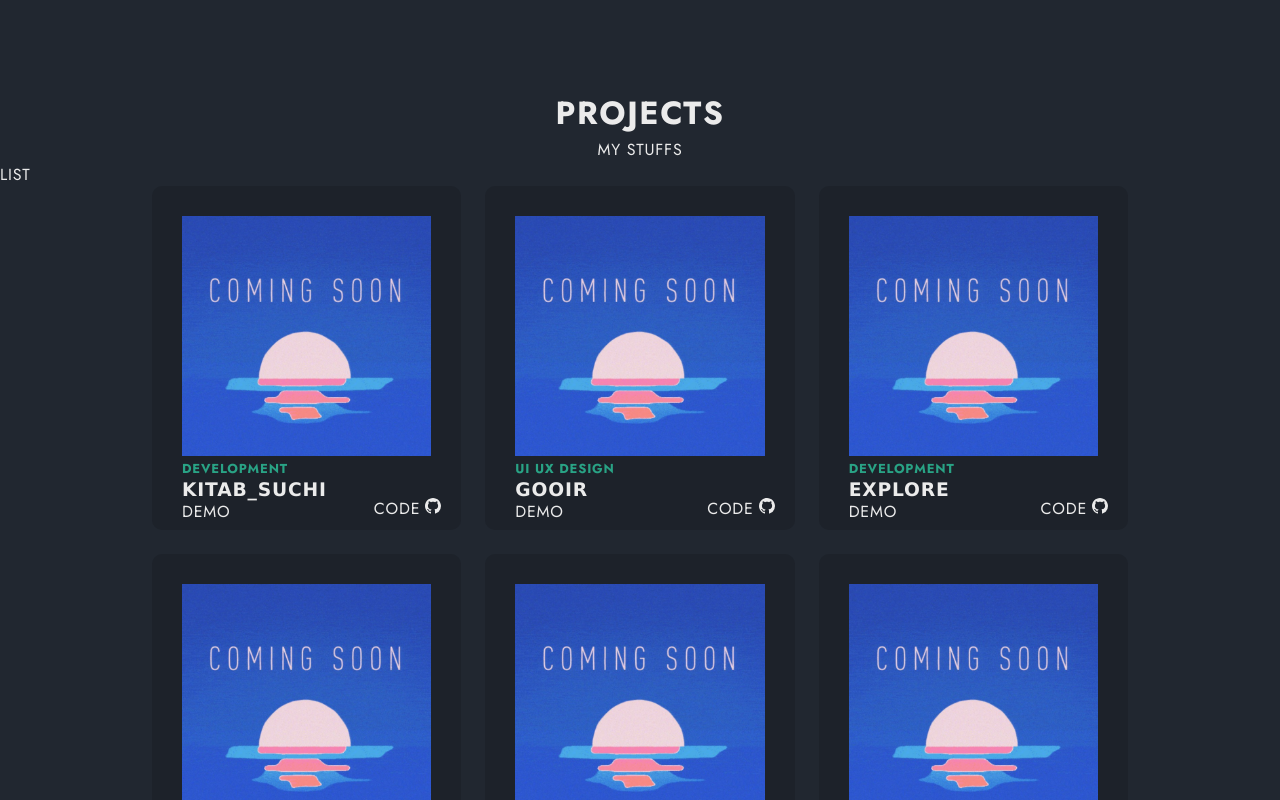
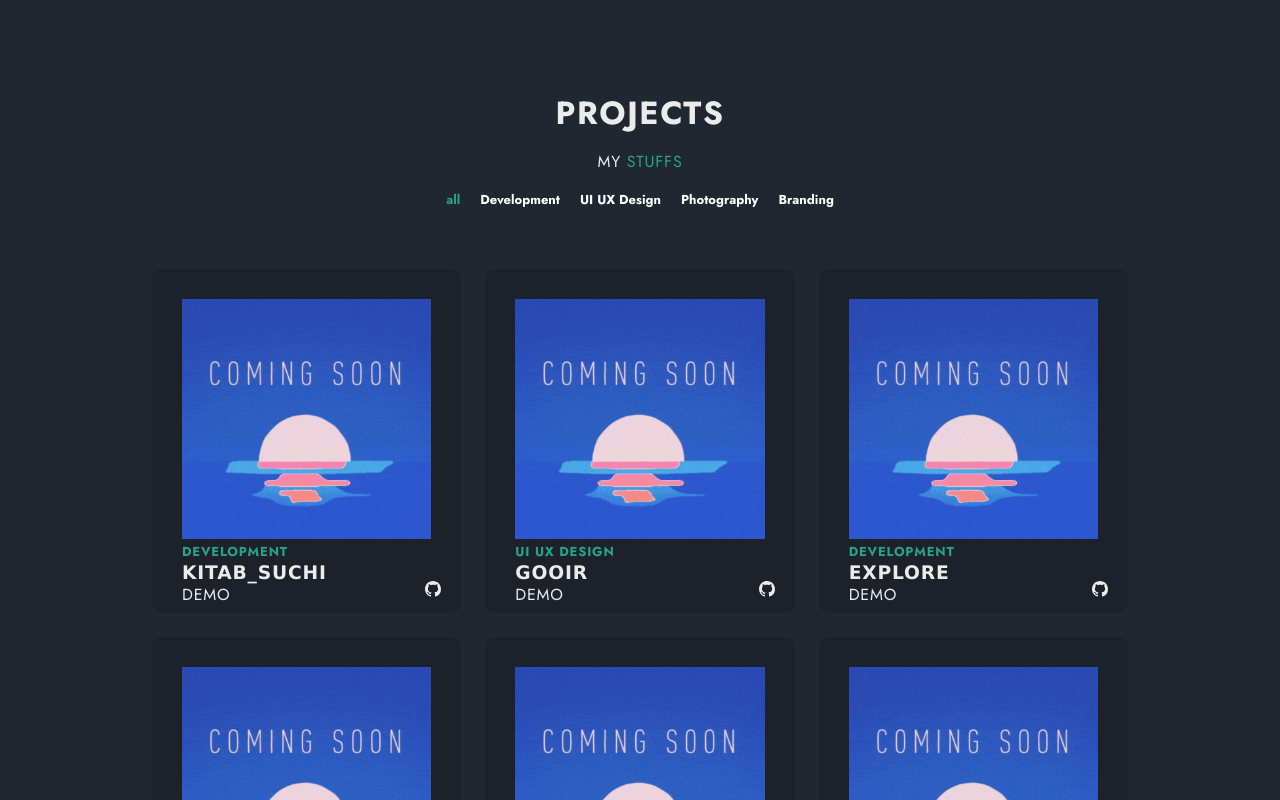
Before and after one commit to sandeepsz/mywebsite, a React (Vite) app: page /#home in a window 1280 px wide. Shown: the part 760-1560 px from the top of the page. Built offline with nearby package versions, Linux system fonts and the light colour scheme.

Commit message:
updated some features

```diff
--- a/index.html
+++ b/index.html
@@ -3,6 +3,7 @@
   <head>
     <meta charset="UTF-8" />
     <meta name="viewport" content="width=device-width, initial-scale=1.0" />
+    <link rel="shortcut icon" href="./src/assets/title.png" />
     <title>Sandip Nepali</title>
   </head>
   <body>
--- a/package.json
+++ b/package.json
@@ -9,6 +9,7 @@
     "preview": "vite preview"
   },
   "dependencies": {
+    "framer-motion": "^10.10.0",
     "react": "^18.2.0",
     "react-dom": "^18.2.0",
     "react-icons": "^4.7.1",
--- a/src/App.css
+++ b/src/App.css
@@ -62,6 +62,7 @@
 
 .light-theme {
   --text-color:rgb(50, 50, 50);
+  --secondary-color: rgb(50, 50, 50);
   --title-color: #262626;
   --bg-color: #f0ebe3;
   --bg-color-alt: rgba(255,255,255,1);
--- a/src/Data.jsx
+++ b/src/Data.jsx
@@ -1,8 +1,4 @@
 import Project1 from "./assets/project1.jpeg"
-// import Project2 from "./assets/project2.jpg"
-// import Project3 from "./assets/project3.jpeg"
-// import Project4 from "./assets/project4.jpeg"
-// import Project5 from "./assets/project5.jpg"
 import Coming from "./assets/cm.jpg"
 // import Project6 from "./assets/project6.jpg"
 export const links = [
@@ -35,49 +31,50 @@ export const projects = [
     img: Coming,
     category: 'Development',
     title: 'Kitab_Suchi',
-    description:
-      'Lorem ipsum dolor sit amet, consectetur adipiscing elit, sed do eiusmod tempor incididunt ut labore et dolore.',
+    link: 'https://www.youtube.com/',
+    demo : "Demo"
   },
   {
     id: 2,
     img:  Coming ,
     category: 'UI UX Design',
     title: 'Gooir',
-    description:
-      'Lorem ipsum dolor sit amet, consectetur adipiscing elit, sed do eiusmod tempor incididunt ut labore et dolore.',
+    link: 'https://www.youtube.com/',
+    demo : "Demo"
   },
   {
     id: 3,
     img:  Coming,
     category: 'Development',
     title: 'Explore',
-    description:
-      'Lorem ipsum dolor sit amet, consectetur adipiscing elit, sed do eiusmod tempor incididunt ut labore et dolore.',
+    link: 'https://www.youtube.com/',
+    demo : "Demo"
   },
   {
     id: 4,
     img:  Coming,
     category: 'Photography',
     title: 'Mozar',
-    description:
-      'Lorem ipsum dolor sit amet, consectetur adipiscing elit, sed do eiusmod tempor incididunt ut labore et dolore.',
+    link: 'https://www.youtube.com/',
+    demo : "Demo"
   },
   {
     id: 5,
     img: Coming,
     category: 'Development',
     title: 'Stay Fit',
-    description:
-      'Lorem ipsum dolor sit amet, consectetur adipiscing elit, sed do eiusmod tempor incididunt ut labore et dolore.',
+    link: 'https://www.youtube.com/',
+    demo : "Demo"
   },
   {
     id: 6,
     img:  Coming,
     category: 'Branding',
     title: 'Kana',
-    description:
-      'Lorem ipsum dolor sit amet, consectetur adipiscing elit, sed do eiusmod tempor incididunt ut labore et dolore.',
+    link: 'https://www.youtube.com/',
+    demo : "Demo"
   },
+
 ];
 
 export const cv = [
@@ -86,9 +83,6 @@ export const cv = [
     title: 'CoderHouse Courses',
     subtitle: 'Backend Programming',
     date: '2014 - 2016',
-    description:
-      'Lorem ipsum dolor sit amet, consectetur adipiscing elit, sed do eiusmod tempor incididunt ut labore et dolore magna aliqua.',
-    category: 'education',
   },
 
   {
@@ -96,9 +90,6 @@ export const cv = [
     title: 'Lviv National Academy of Arts',
     subtitle: 'Faculty of Design',
     date: '2012 - 2014',
-    description:
-      'Lorem ipsum dolor sit amet, consectetur adipiscing elit, sed do eiusmod tempor incididunt ut labore et dolore magna aliqua.',
-    category: 'education',
   },
 
   {
@@ -106,9 +97,7 @@ export const cv = [
     title: 'IT Future',
     subtitle: 'High School',
     date: '2010 - 2012',
-    description:
-      'Lorem ipsum dolor sit amet, consectetur adipiscing elit, sed do eiusmod tempor incididunt ut labore et dolore magna aliqua.',
-    category: 'education',
+
   },
 
   {
@@ -116,9 +105,6 @@ export const cv = [
     title: 'UI Head & Manager',
     subtitle: 'Soft Tech Inc.',
     date: '2020 - PRESENT',
-    description:
-      'Lorem ipsum dolor sit amet, consectetur adipiscing elit, sed do eiusmod tempor incididunt ut labore et dolore magna aliqua.',
-    category: 'experience',
   },
 
   {
@@ -126,9 +112,6 @@ export const cv = [
     title: 'UI / UX Specialist',
     subtitle: 'Kana Design Studio',
     date: '2018 - 2020',
-    description:
-      'Lorem ipsum dolor sit amet, consectetur adipiscing elit, sed do eiusmod tempor incididunt ut labore et dolore magna aliqua.',
-    category: 'experience',
   },
 
   {
@@ -136,8 +119,5 @@ export const cv = [
     title: 'Plugins Developer',
     subtitle: 'Fiverr.com',
     date: '2016 - 2018',
-    description:
-      'Lorem ipsum dolor sit amet, consectetur adipiscing elit, sed do eiusmod tempor incididunt ut labore et dolore magna aliqua.',
-    category: 'experience',
   },
 ];
--- a/src/components/header/Header.jsx
+++ b/src/components/header/Header.jsx
@@ -65,7 +65,7 @@ const Header = () => {
                     spy={true}
                     hashSpy={true}
                     smooth={true}
-                    offset={-150}
+                    offset={-100}
                     duration={500}
                     onClick={() => setShowMenu(!showMenu)}
                   >
--- a/src/components/project/Items.jsx
+++ b/src/components/project/Items.jsx
@@ -1,31 +1,38 @@
-import React from 'react';
+import React from "react";
 import { GoMarkGithub } from "react-icons/go";
+import { motion } from "framer-motion";
 
-const Items = ({projectsItems}) => {
+const Items = ({ projectsItems }) => {
   return (
     <>
-      {projectsItems.map((projectsItems)=>{
-        const {id, img, category, title , description} = projectsItems;
-        return(
-          <div className='project__items card card-two'>
-            <div className='project__img__wrapper'>
-              <img src={img} alt="" className='project__img'/>
+      {projectsItems.map((projectsItems) => {
+        const { id, img, category, title, demo, link } = projectsItems;
+        return (
+          <motion.div
+            layout
+            animate={{ opacity: 1, scale: 1 }}
+            initial={{ opacity: 0.8, scale: 0.6 }}
+            exit = {{opacity: 0.8, scale: 0.6}}
+
+            className="project__items card card-two"
+            key={id}
+          >
+            <div className="project__img__wrapper">
+              <img src={img} alt="" className="project__img" />
             </div>
-            <span className='project__category '>{category}</span>
-            <h3 className='project__title'>{title}</h3>
-            <a href='' className='link'>
-              Code
-              <GoMarkGithub style={{marginLeft:"5px"}}/>
+            <span className="project__category ">{category}</span>
+            <h3 className="project__title">{title}</h3>
+            <a href= '' className="link">
+              <GoMarkGithub style={{ marginLeft: "5px" }} />
             </a>
-            <a href='' className='link2'>
-              Demo
+            <a href={link} className="link2">
+              {demo}
             </a>
-
-          </div>
-        )
+          </motion.div>
+        );
       })}
     </>
-  )
-}
+  );
+};
 
-export default Items
+export default Items;
--- a/src/components/project/List.jsx
+++ b/src/components/project/List.jsx
@@ -1,11 +1,28 @@
-import React from 'react'
+import React, { useState } from "react";
 
-const List = () => {
+const List = ({ list, filterItems }) => {
+  const [active, setActive] = useState(0);
+
   return (
-    <div>
-      List
+    <div className="projects__list">
+      {list.map((category, index) => {
+        return (
+          <button
+            className={`${
+              active === index ? 'active-work' : ''
+            } projects__list-item`}
+            key={index}
+            onClick={() => {
+              setActive(index);
+              filterItems(category);
+            }}
+          >
+            {category}
+          </button>
+        );
+      })}
     </div>
-  )
-}
+  );
+};
 
-export default List
+export default List;
--- a/src/components/project/Projects.jsx
+++ b/src/components/project/Projects.jsx
@@ -1,24 +1,45 @@
-import React, { useState } from 'react'
+import React, { useState } from "react";
 import "./projects.css";
 import List from "./List";
 import Items from "./Items";
-import { projects} from "../../Data";
+import { projects } from "../../Data";
+
+const projectNavList = [
+  "all",
+  ...new Set(projects.map((project) => project.category)),
+];
+
 
 const Projects = () => {
-  const [projectsItems , setProjectsItems] = useState(projects)
+  const [projectsItems, setProjectsItems] = useState(projects);
+  const [navList, setCategories] = useState(projectNavList);
+
+  const filterItems = (category) => {
+    if(category === 'all'){
+      setProjectsItems(projects);
+      return;
+
+    }
+    const newProjectsItems = projects.filter(
+      (item) => item.category === category
+    );
+
+    setProjectsItems(newProjectsItems);
+
+  };
+
   return (
-    <section className='project section text-cs' id='project'>
+    <section className="project section text-cs" id="project">
       <h2 className="section__title text-cs">Projects</h2>
-      <p className='project__subtitle text-cs'>
-        My <span>Stuffs</span>
+      <p className="project__subtitle text-cs">
+        My <span className="text-stuff">Stuffs</span>
       </p>
-      <List/>
-      <div className='project__container container  grid'>
-        <Items projectsItems={projectsItems}/>
+      <List list={navList} filterItems ={filterItems} />
+      <div className="project__container container  grid">
+        <Items projectsItems={projectsItems} />
       </div>
+    </section>
+  );
+};
 
-    </section>
-  )
-}
-
-export default Projects
+export default Projects;
--- a/src/components/project/projects.css
+++ b/src/components/project/projects.css
@@ -1,6 +1,49 @@
 .project__subtitle{
     text-align: center;
+    margin-top:12px;
 }
+.text-stuff{
+    color:var(--primary-color);
+}
+
+
+.projects__list{
+    display:flex;
+    justify-content: center;
+    column-gap: 20px;
+    margin-bottom: 60px;
+    margin-top: 15px;
+
+}
+.projects__list-item{
+    color:var(--secondary-color);
+    font-size:var(--tiny-font-size);
+    font-weight:700;
+    position:relative;
+    transition: all 0.5s var(--transition);
+}
+
+.projects__list-item::before{
+    content:'';
+    width:0;
+    height:2px;
+    max-width:60%;
+    background-color: var(--primary-color);
+    position:absolute;
+    bottom: -6px;
+    left:0;
+    transition: all 0.5s var(--transition);
+}
+
+.active-work{
+    color:var(--primary-color);
+}
+
+.projects__list-item:hover::before{
+    width:50px;
+}
+
+
 .project__container{
     grid-template-columns: repeat(3, 1fr);
     gap: 40px;
@@ -55,4 +98,12 @@
         position:relative;
     }
 
+    .projects__list-item{
+        font-size:var(--smaller-font-size);
+        font-weight:500;
+    }
+    .projects__list{
+        margin:20px 6px;
+    }
+
   }
```
Also changed, not shown: src/assets/title.png (added), 1 other file (tests, documents, lock files or other folders).
